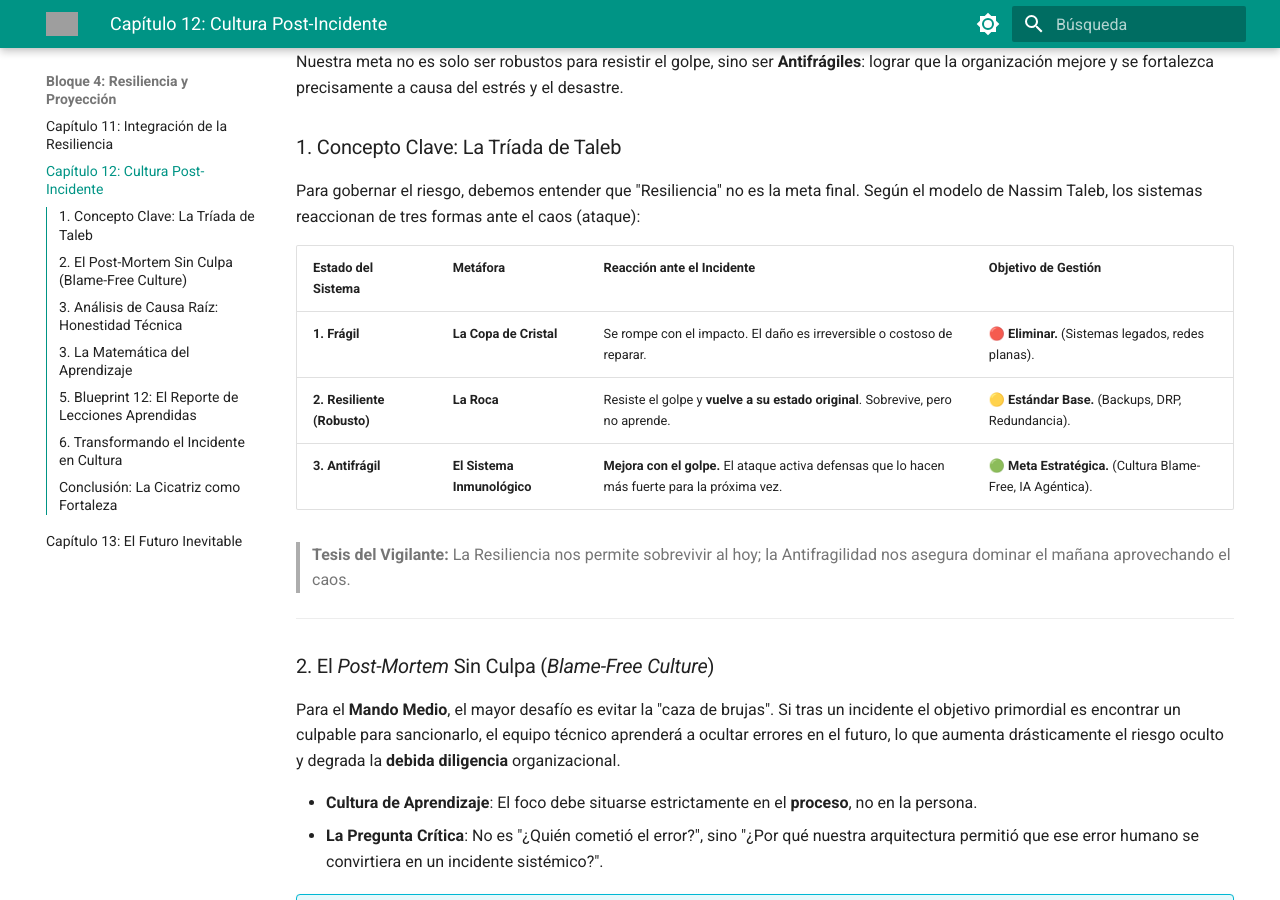
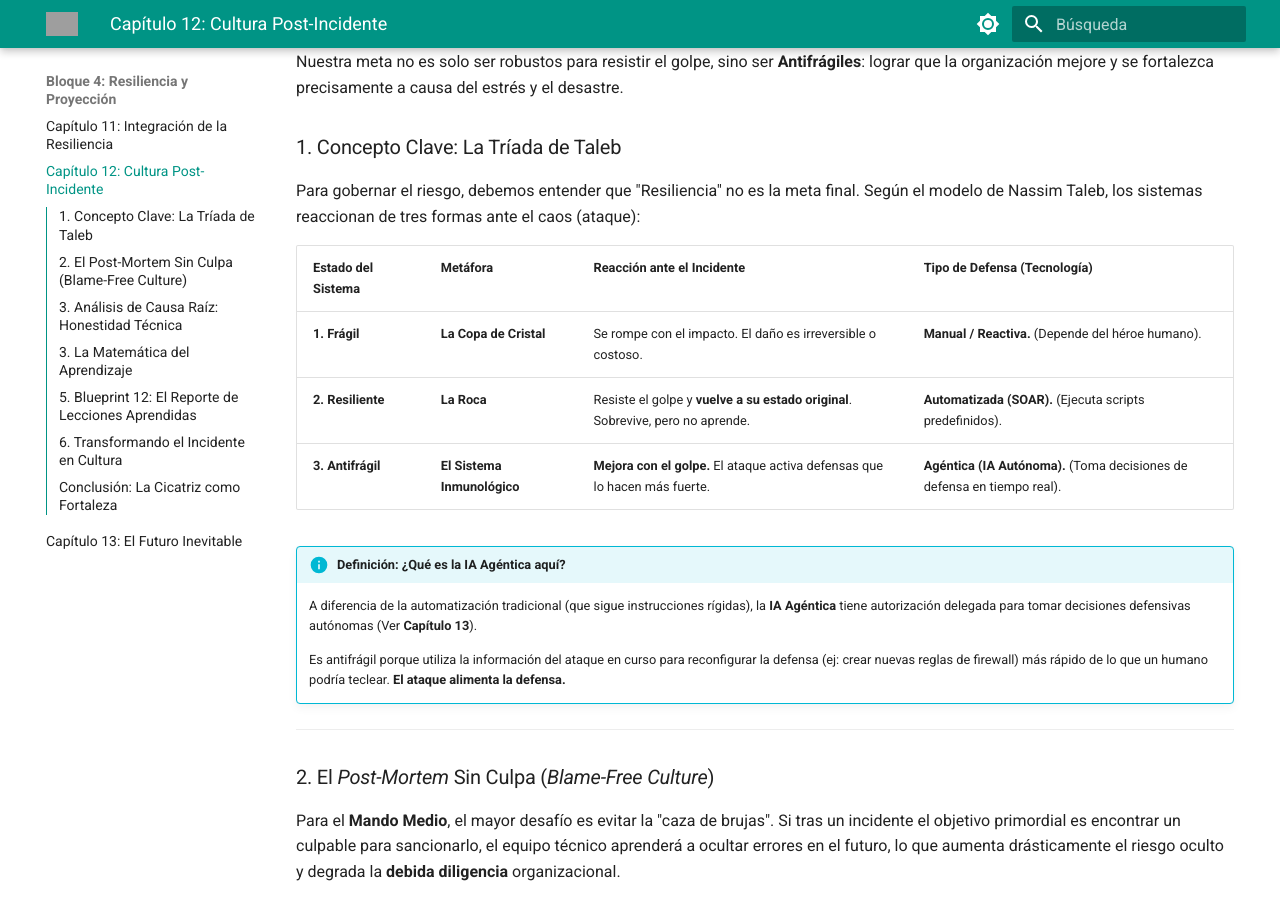
Before and after one commit to jccarvajal/ciberseguridad-grc, an MkDocs documentation site: the page built from docs/capitulos/12-Cultura-Post-Incidente.md, in a window 1280 px wide and 900 px high, scrolled down 313 px. Built offline with MkDocs 1.6.1 and Material for MkDocs 9.7.7, drawn with Linux system fonts in a browser that asks for light colours; grey boxes are pictures that could not be loaded.

Commit message:
Update 12-Cultura-Post-Incidente.md

```diff
--- a/docs/capitulos/12-Cultura-Post-Incidente.md
+++ b/docs/capitulos/12-Cultura-Post-Incidente.md
@@ -8,13 +8,16 @@ Nuestra meta no es solo ser robustos para resistir el golpe, sino ser **Antifrá
 ### 1. Concepto Clave: La Tríada de Taleb
 Para gobernar el riesgo, debemos entender que "Resiliencia" no es la meta final. Según el modelo de Nassim Taleb, los sistemas reaccionan de tres formas ante el caos (ataque):
 
-| Estado del Sistema | Metáfora | Reacción ante el Incidente | Objetivo de Gestión |
+| Estado del Sistema | Metáfora | Reacción ante el Incidente | Tipo de Defensa (Tecnología) |
 | :--- | :--- | :--- | :--- |
-| **1. Frágil** | **La Copa de Cristal** | Se rompe con el impacto. El daño es irreversible o costoso de reparar. | 🔴 **Eliminar.** (Sistemas legados, redes planas). |
-| **2. Resiliente (Robusto)** | **La Roca** | Resiste el golpe y **vuelve a su estado original**. Sobrevive, pero no aprende. | 🟡 **Estándar Base.** (Backups, DRP, Redundancia). |
-| **3. Antifrágil** | **El Sistema Inmunológico** | **Mejora con el golpe.** El ataque activa defensas que lo hacen más fuerte para la próxima vez. | 🟢 **Meta Estratégica.** (Cultura Blame-Free, IA Agéntica). |
+| **1. Frágil** | **La Copa de Cristal** | Se rompe con el impacto. El daño es irreversible o costoso. | **Manual / Reactiva.** (Depende del héroe humano). |
+| **2. Resiliente** | **La Roca** | Resiste el golpe y **vuelve a su estado original**. Sobrevive, pero no aprende. | **Automatizada (SOAR).** (Ejecuta scripts predefinidos). |
+| **3. Antifrágil** | **El Sistema Inmunológico** | **Mejora con el golpe.** El ataque activa defensas que lo hacen más fuerte. | **Agéntica (IA Autónoma).** (Toma decisiones de defensa en tiempo real). |
 
-> **Tesis del Vigilante:** La Resiliencia nos permite sobrevivir al hoy; la Antifragilidad nos asegura dominar el mañana aprovechando el caos.
+!!! info "Definición: ¿Qué es la IA Agéntica aquí?"
+    A diferencia de la automatización tradicional (que sigue instrucciones rígidas), la **IA Agéntica** tiene autorización delegada para tomar decisiones defensivas autónomas (Ver **Capítulo 13**).
+
+    Es antifrágil porque utiliza la información del ataque en curso para reconfigurar la defensa (ej: crear nuevas reglas de firewall) más rápido de lo que un humano podría teclear. **El ataque alimenta la defensa.**
 
 ---
 
```
